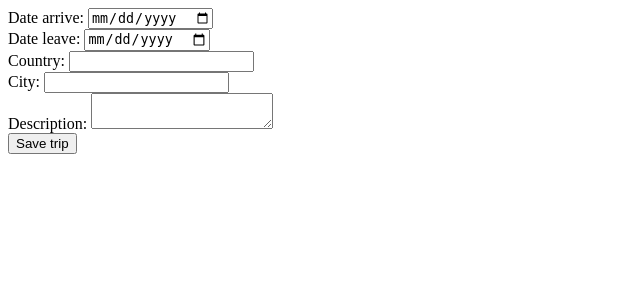
After one commit to Sefoo13/meetme, a Django app: page /account/trip in a window 1280 px wide. The commit adds this page. Shown: the top 300 px of the page, without its empty margins (0-640 px from the left). Run offline with Django 3.2, Linux system fonts and the light colour scheme.

Commit message:
Create displaying and saving trips in account

```diff
--- a/MeetUpProject/urls.py
+++ b/MeetUpProject/urls.py
@@ -13,7 +13,7 @@ Including another URLconf
     1. Import the include() function: from django.conf.urls import url, include
     2. Add a URL to urlpatterns:  url(r'^blog/', include('blog.urls'))
 """
-from MeetUpApp.views import account, authorization, edit_info, save_info
+from MeetUpApp.views import account, authorization, edit_info, save_info, save_trip
 from django.conf.urls import url, include
 from django.contrib import admin
 from django.views.generic import TemplateView
@@ -31,6 +31,8 @@ urlpatterns = [
     #account urls
     url(r'^account$', account, name='account'),
     url(r'^account/edit/(?P<user_id>[0-9]+)', edit_info, name='edit_info'),
+    url(r'^account/trip$', TemplateView.as_view(template_name="trip.html")),
+    url(r'^account/save-trip$', save_trip, name='save-trip'),
     url(r'^save-user-details$', save_info, name='save_info'),
 
     url(r'^messages/', include('postman.urls', namespace='postman', app_name='postman')),
--- a/templates/registration.html
+++ b/templates/registration.html
@@ -6,7 +6,7 @@
 {% block body %}
 
     <body>
-    <form action="/login_form" method="post" name="test_form">
+    <form action="/login_form" method="post">
     {% csrf_token %}
         <div class="form-group">
             <label for="username">Username:</label>
--- /dev/null
+++ b/templates/trip.html
@@ -0,0 +1,40 @@
+<!DOCTYPE html>
+<html lang="en">
+<head>
+    <meta charset="UTF-8">
+    <title>Trip</title>
+</head>
+<body>
+<form action="/account/save-trip" method="post" onsubmit="alert('Your trip saved!')">
+    {% csrf_token %}
+    <div class="form-group">
+            <label for="date-arrive">Date arrive:</label>
+            <input type="date" class="form-control" id="date-arrive" name="arrive_field" >
+    </div>
+
+    <div class="form-group">
+            <label for="date-leave">Date leave:</label>
+            <input type="date" class="form-control" id="date-leave" name="leave_field" >
+    </div>
+
+    <div class="form-group">
+            <label for="country">Country:</label>
+            <input type="text" class="form-control" id="country" name="country_field" >
+    </div>
+
+    <div class="form-group">
+            <label for="username">City:</label>
+            <input type="text" class="form-control" id="username" name="city_field" >
+    </div>
+
+    <div class="form-group">
+            <label for="description">Description:</label>
+            <textarea type="text" class="form-control" id="description" name="description_field" ></textarea>
+    </div>
+
+<button type="submit">Save trip</button>
+</form>
+
+
+</body>
+</html>
```
Also changed, not shown: MeetUpApp/models.py (+7 -7 lines), MeetUpApp/views.py (+36 -18 lines), templates/account.html (+9 -1 lines).
